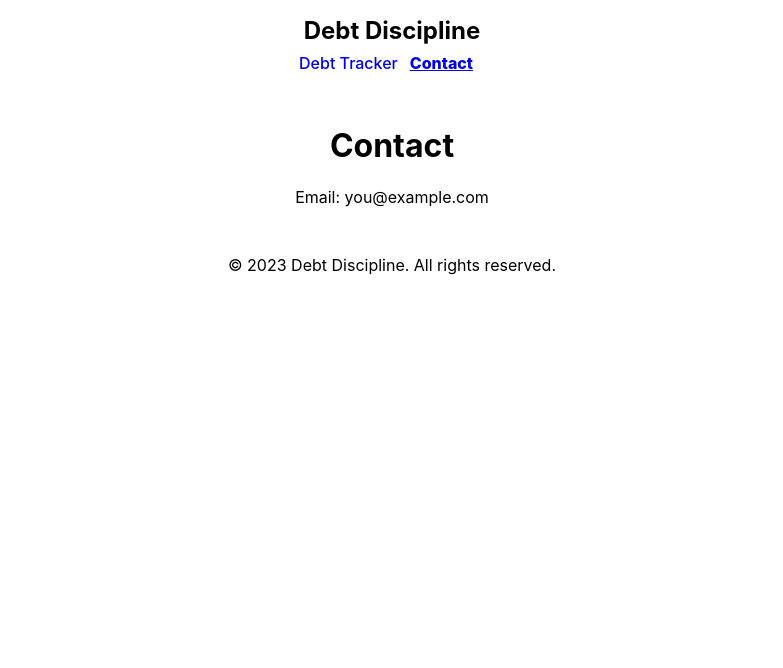
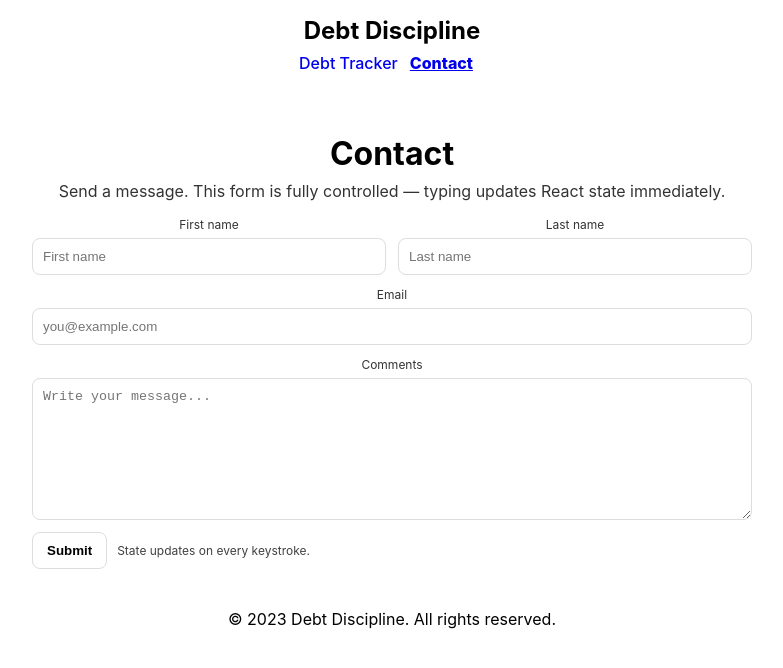
Before and after one commit to eliasegarcia19/DebtDiscipline, a React (Create React App) app in the folder my-react-app/: page /contact in a window 1280 px wide. Shown: the top 668 px of the page, without its empty margins (248-1031 px from the left). Built offline with nearby package versions, Linux system fonts and the light colour scheme.

Commit message:
contactform

```diff
--- a/my-react-app/src/Pages/Contact.jsx
+++ b/my-react-app/src/Pages/Contact.jsx
@@ -1,8 +1,138 @@
+import { useState } from "react";
+import "../Styles/Contact.css";
+
 function Contact() {
+  const [form, setForm] = useState({
+    firstName: "",
+    lastName: "",
+    email: "",
+    comments: "",
+  });
+
+  const [submitted, setSubmitted] = useState(false);
+
+  const handleChange = (e) => {
+    const { name, value } = e.target;
+
+    setForm((prev) => ({
+      ...prev,
+      [name]: value,
+    }));
+  };
+
+  const handleSubmit = (e) => {
+    e.preventDefault();
+
+    // Normally you'd send this to an API here
+    console.log("Contact form submitted:", form);
+
+    setSubmitted(true);
+
+    // Optional: clear form data after success
+    setForm({
+      firstName: "",
+      lastName: "",
+      email: "",
+      comments: "",
+    });
+  };
+
+  if (submitted) {
+    return (
+      <div className="contactPage">
+        <h1 className="contactTitle">Thank you!</h1>
+        <p className="contactSubtitle">
+          Your message has been received. We’ll get back to you shortly.
+        </p>
+
+        <button
+          className="contactButton"
+          type="button"
+          onClick={() => setSubmitted(false)}
+        >
+          Send another message
+        </button>
+      </div>
+    );
+  }
+
   return (
-    <div style={{ padding: 16 }}>
-      <h1>Contact</h1>
-      <p>Email: you@example.com</p>
+    <div className="contactPage">
+      <h1 className="contactTitle">Contact</h1>
+      <p className="contactSubtitle">
+        Send a message. This form is fully controlled — typing updates React state immediately.
+      </p>
+
+      <form className="contactForm" onSubmit={handleSubmit}>
+        <div className="contactRow2">
+          <div className="contactField">
+            <label className="contactLabel" htmlFor="firstName">
+              First name
+            </label>
+            <input
+              className="contactInput"
+              id="firstName"
+              name="firstName"
+              type="text"
+              value={form.firstName}
+              onChange={handleChange}
+              placeholder="First name"
+            />
+          </div>
+
+          <div className="contactField">
+            <label className="contactLabel" htmlFor="lastName">
+              Last name
+            </label>
+            <input
+              className="contactInput"
+              id="lastName"
+              name="lastName"
+              type="text"
+              value={form.lastName}
+              onChange={handleChange}
+              placeholder="Last name"
+            />
+          </div>
+        </div>
+
+        <div className="contactField">
+          <label className="contactLabel" htmlFor="email">
+            Email
+          </label>
+          <input
+            className="contactInput"
+            id="email"
+            name="email"
+            type="email"
+            value={form.email}
+            onChange={handleChange}
+            placeholder="you@example.com"
+          />
+        </div>
+
+        <div className="contactField">
+          <label className="contactLabel" htmlFor="comments">
+            Comments
+          </label>
+          <textarea
+            className="contactTextarea"
+            id="comments"
+            name="comments"
+            value={form.comments}
+            onChange={handleChange}
+            placeholder="Write your message..."
+            rows={6}
+          />
+        </div>
+
+        <div className="contactButtonRow">
+          <button className="contactButton" type="submit">
+            Submit
+          </button>
+          <span className="contactHint">State updates on every keystroke.</span>
+        </div>
+      </form>
     </div>
   );
 }
--- a/my-react-app/src/Styles/Contact.css
+++ b/my-react-app/src/Styles/Contact.css
@@ -0,0 +1,88 @@
+/* src/Styles/Contact.css */
+
+.contactPage {
+  max-width: 720px;
+  margin: 0 auto;
+  padding: 24px 16px;
+}
+
+.contactTitle {
+  margin-bottom: 8px;
+}
+
+.contactSubtitle {
+  margin-top: 0;
+  opacity: 0.8;
+}
+
+.contactForm {
+  display: grid;
+  gap: 12px;
+  margin-top: 16px;
+}
+
+.contactRow2 {
+  display: grid;
+  grid-template-columns: 1fr 1fr;
+  gap: 12px;
+}
+
+@media (max-width: 720px) {
+  .contactRow2 {
+    grid-template-columns: 1fr;
+  }
+}
+
+.contactField {
+  display: flex;
+  flex-direction: column;
+  gap: 6px;
+}
+
+.contactLabel {
+  font-size: 12px;
+  opacity: 0.8;
+}
+
+.contactInput,
+.contactTextarea {
+  padding: 10px;
+  border: 1px solid #ddd;
+  border-radius: 8px;
+}
+
+.contactTextarea {
+  resize: vertical;
+  min-height: 120px;
+}
+
+.contactButtonRow {
+  display: flex;
+  gap: 10px;
+  align-items: center;
+  flex-wrap: wrap;
+}
+
+.contactButton {
+  padding: 10px 14px;
+  border: 1px solid #ddd;
+  border-radius: 8px;
+  cursor: pointer;
+  background: transparent;
+  font-weight: 700;
+}
+
+.contactHint {
+  font-size: 12px;
+  opacity: 0.75;
+}
+
+.previewBox {
+  margin-top: 14px;
+  border: 1px solid #ddd;
+  border-radius: 10px;
+  padding: 12px;
+  overflow: auto;
+  font-size: 12px;
+  opacity: 0.9;
+}
```
